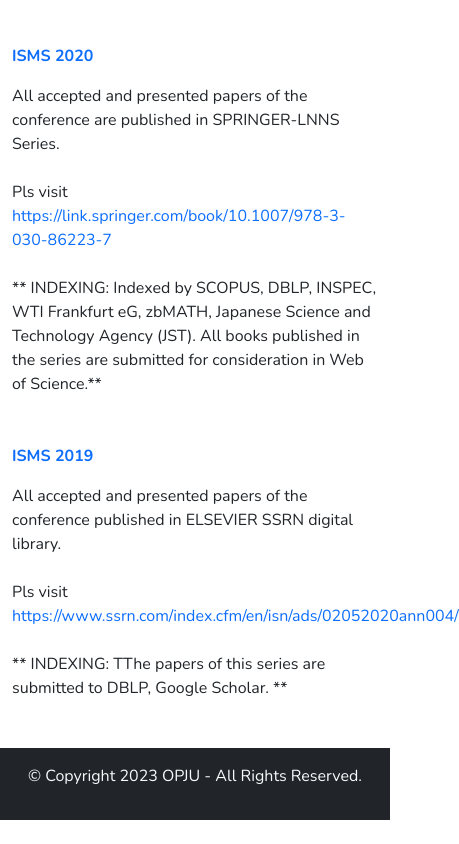
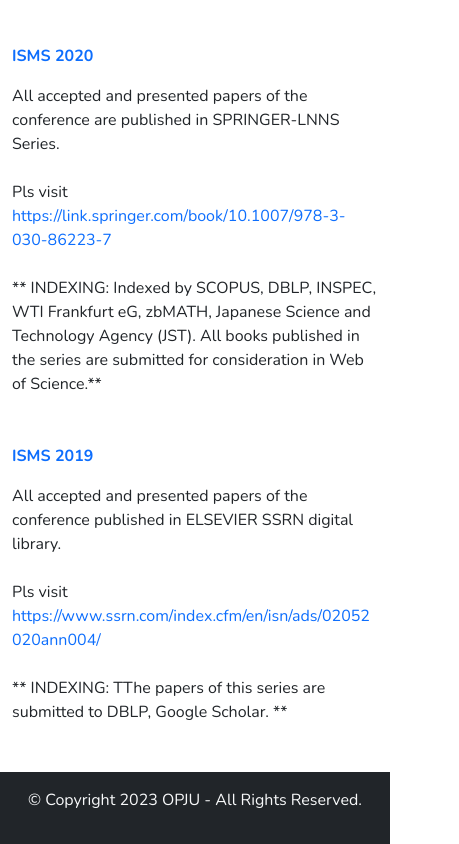
Before and after one commit to subrat611/opju-isms, a Next.js app: page /archives in a window 390 px wide. Shown: the part 930-1774 px from the top of the page, 459 px wide, since content can reach past the window. Before the commit the page ends 1750 px from the top, so only its background shows below. Built offline with nearby package versions, Linux system fonts and the light colour scheme.

Commit message:
fix: responsive

```diff
--- a/pages/archives.js
+++ b/pages/archives.js
@@ -81,7 +81,7 @@
               <br />
               <br />
               Pls visit{" "}
-              <a href="https://www.ssrn.com/index.cfm/en/isn/ads/02052020ann004/">
+              <a href="https://www.ssrn.com/index.cfm/en/isn/ads/02052020ann004/" className="text-break">
                 https://www.ssrn.com/index.cfm/en/isn/ads/02052020ann004/
               </a>
               <br />
--- a/pages/registration.js
+++ b/pages/registration.js
@@ -15,7 +15,7 @@
       </Head>
       <Navbar />
       <div>
-        <div className="container mt-5 pt-5">
+        <div className="container my-5 pt-5">
           <h2 className="fw-semibold text-center">Registration</h2>
           <table className="table table-bordered mt-5">
             <thead>
```
